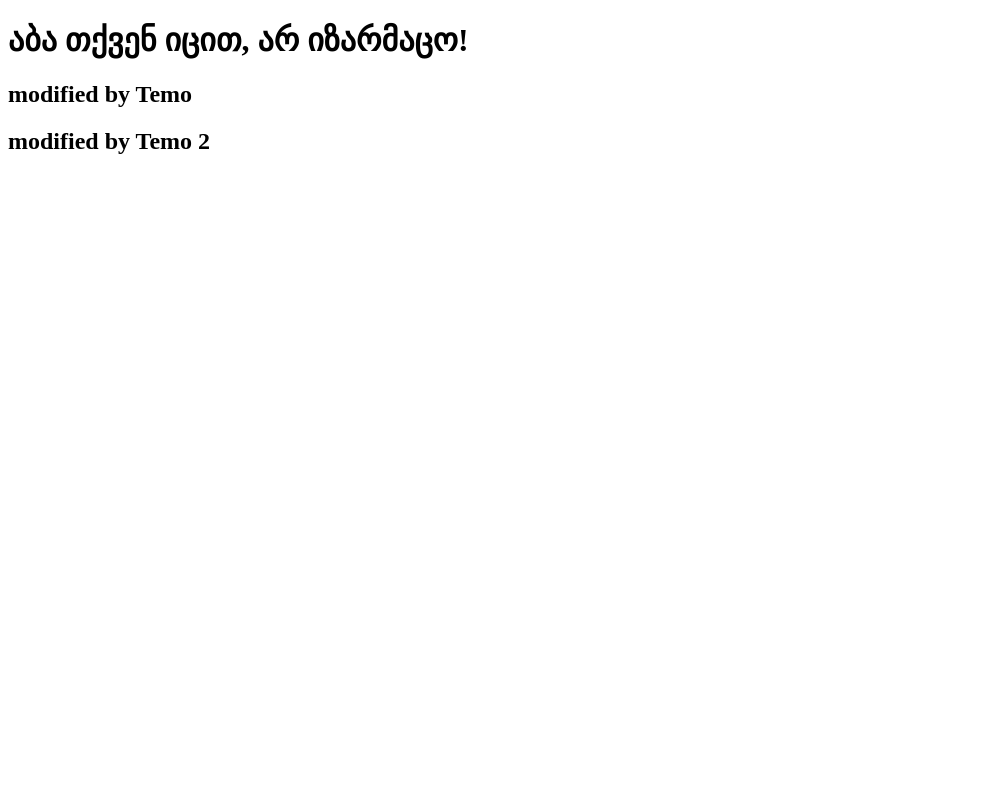
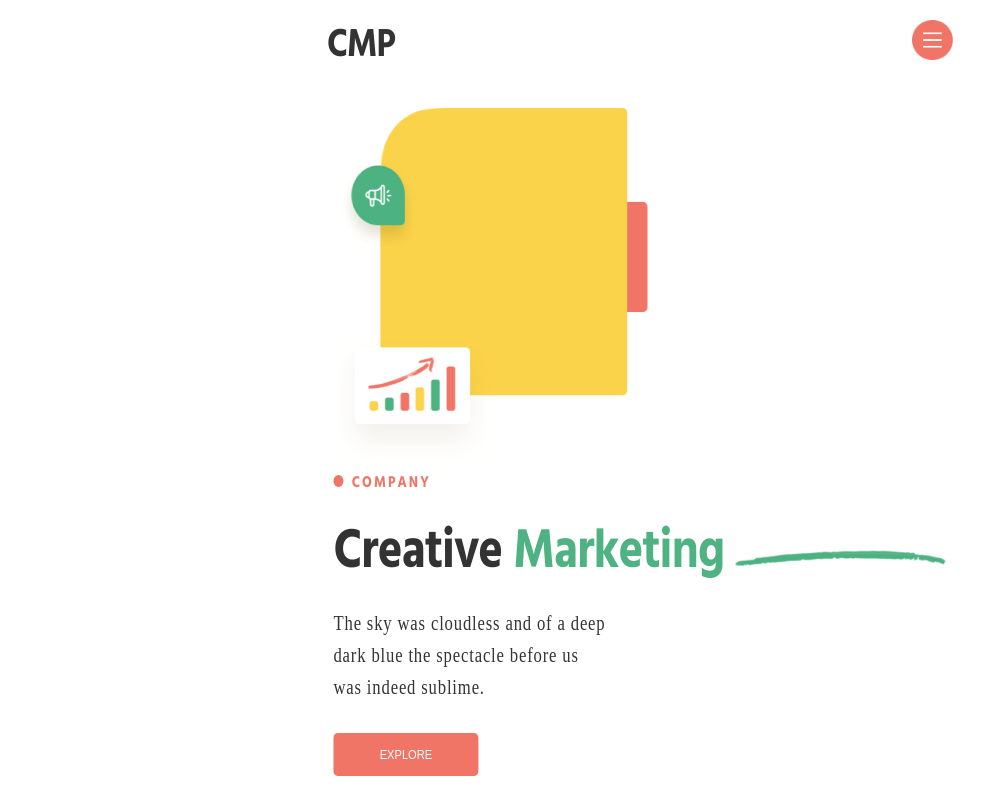
Before and after one commit to M0H1K4/TeamOfBuisenessMan, a plain HTML site: page index.html in a window 1280 px wide. Shown: the whole page, without its empty margins (0-1008 px from the left). Drawn offline with Linux system fonts and the light colour scheme.

Commit message:
გავაკეთე ჰედერი და მეინის რამდენიმე დივი

```diff
--- a/index.html
+++ b/index.html
@@ -1,14 +1,36 @@
 <!DOCTYPE html>
 <html lang="en">
-<head>
-    <meta charset="UTF-8">
-    <meta name="viewport" content="width=device-width, initial-scale=1.0">
+  <head>
+    <meta charset="UTF-8" />
+    <meta name="viewport" content="width=device-width, initial-scale=1.0" />
     <title>Document</title>
-    <link rel="stylesheet" href="style.css">
-</head>
-<body>
-    <h1>აბა თქვენ იცით, არ იზარმაცო!</h1>
-    <h2>modified by Temo</h2>
-    <h2>modified by Temo 2</h2>
-</body>
+    <link rel="stylesheet" href="style.css" />
+  </head>
+  <body>
+    <div class="main_container">
+      <header>
+        <h1 class="cmp">CMP</h1>
+        <img src="./menu.png" alt="" class="img1" />
+      </header>
+      <main>
+        <div class="cont1">
+          <img src="./Bitmap.png" alt="" class="img2" />
+          <div class="company">
+            <div class="circle"></div>
+            <h3 class="comp">COMPANY</h3>
+          </div>
+          <div class="marketing">
+            <span class="span1">Creative</span>
+            <span class="span2">Marketing</span>
+            <img src="./Bitmap2.png" alt="" class="img3">
+            <p class="title1">
+              The sky was cloudless and of a deep dark blue the spectacle before
+              us was indeed sublime.
+            </p>
+            <button class="explore">EXPLORE</button>
+          </div>
+        </div>
+      </main>
+    </div>
+  </body>
 </html>
--- a/style.css
+++ b/style.css
@@ -0,0 +1,124 @@
+@import url("https://fonts.googleapis.com/css2?family=Barlow:ital,wght@0,100;0,200;0,300;0,400;0,500;0,600;0,700;0,800;0,900;1,100;1,200;1,300;1,400;1,500;1,600;1,700;1,800;1,900&family=DM+Serif+Display:ital@0;1&family=Fraunces:ital,opsz,wght@0,9..144,100..900;1,9..144,100..900&family=Hind+Siliguri:wght@300;400;500;600;700&family=Karla:ital,wght@0,200..800;1,200..800&family=Lato:ital,wght@0,100;0,300;0,400;0,700;0,900;1,100;1,300;1,400;1,700;1,900&family=Nunito+Sans:ital,opsz,wght@0,6..12,200..1000;1,6..12,200..1000&family=Open+Sans:ital,wght@0,300..800;1,300..800&family=Outfit:wght@100..900&family=Poppins:ital,wght@0,100;0,200;0,300;0,400;0,500;0,600;0,700;0,800;0,900;1,100;1,200;1,300;1,400;1,500;1,600;1,700;1,800;1,900&family=Press+Start+2P&display=swap");
+* {
+  margin: 0;
+  padding: 0;
+  box-sizing: border-box;
+}
+body {
+  font-family: "Hind Siliguri";
+  transform: scaleX(0.85);
+  display: flex;
+  justify-content: center;
+  align-items: center;
+}
+header {
+  display: flex;
+  justify-content: space-between;
+  margin-top: 20px;
+}
+.cmp {
+  color: #333;
+  font-family: "Hind Siliguri";
+  font-size: 40px;
+  font-style: normal;
+  font-weight: 700;
+  line-height: 48px;
+  letter-spacing: -1px;
+}
+.img1 {
+  width: 48px;
+  height: 40px;
+  flex-shrink: 0;
+}
+.n1 {
+  position: relative;
+  margin-top: -30px;
+  width: 100%;
+  height: 300px;
+  background-color: bisque;
+}
+.img2 {
+  width: 377px;
+  height: 359px;
+  flex-shrink: 0;
+  margin-top: 40px;
+}
+.cont1 {
+  transform: scaleX(0.98);
+}
+/* .list1{
+color: #F07566;
+font-family: "Hind Siliguri";
+font-size: 18px;
+font-style: normal;
+font-weight: 700;
+line-height: 30px;
+letter-spacing: 1px;
+text-transform: uppercase;
+} */
+.company {
+  display: flex;
+  gap: 10px;
+}
+.circle {
+  width: 12px;
+  height: 12px;
+  flex-shrink: 0;
+  background-color: #f07566;
+  border-radius: 100%;
+  position: relative;
+}
+.comp {
+  /* letter-spacing: 3px; */
+  margin-top: -9px;
+  color: #f07566;
+  color: #f07566;
+  font-family: "Hind Siliguri";
+  font-size: 16px;
+  font-style: normal;
+  font-weight: 700;
+  line-height: 32px; /* 200% */
+  letter-spacing: 2.5px;
+  text-transform: uppercase;
+}
+.marketing {
+  color: #333;
+  font-family: "Hind Siliguri";
+  font-size: 56px;
+  font-style: normal;
+  font-weight: 700;
+  line-height: 64px; /* 114.286% */
+  letter-spacing: -1px;
+  margin-top: 20px;
+}
+.span2 {
+  color: #4fb282;
+  font-family: "Hind Siliguri";
+  font-size: 56px;
+  font-style: normal;
+  font-weight: 700;
+  line-height: 64px;
+  letter-spacing: -1px;
+}
+.title1 {
+  width: 329px;
+  height: 103px;
+  flex-shrink: 0;
+  color: #333;
+  font-family: "Work Sans";
+  font-size: 20px;
+  font-style: normal;
+  font-weight: 400;
+  line-height: 32px; /* 160% */
+  letter-spacing: 1px;
+  margin-top: 25px;
+}
+.explore {
+  width: 174px;
+  height: 43px;
+  flex-shrink: 0;
+  background-color: #f07566;
+  color: white;
+  border-style: none;
+  border-radius: 5px;
+}
```
Also changed, not shown: Bitmap.png (added), Bitmap2.png (added), menu.png (added).
